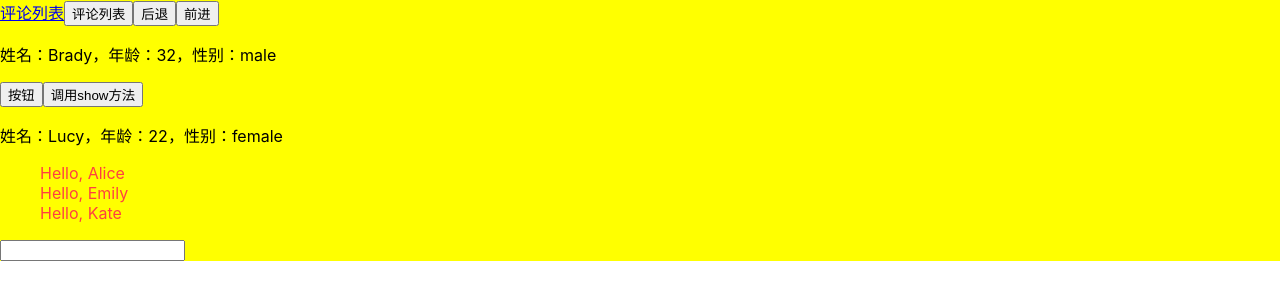
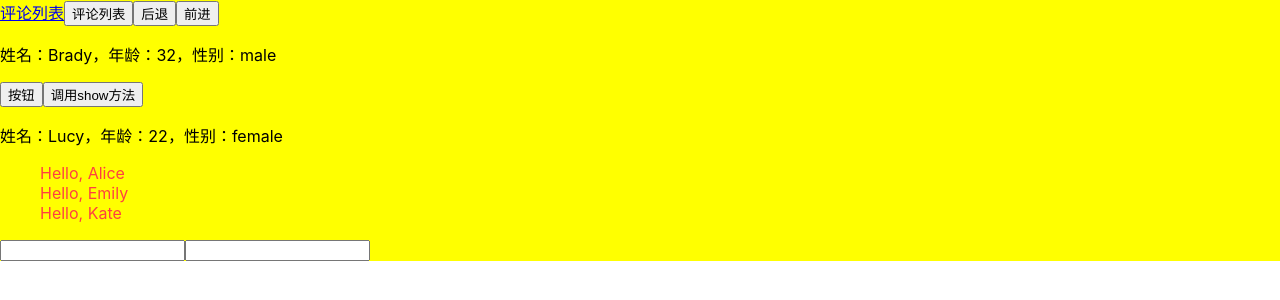
Before and after one commit to bradyCC/ReactDemo, a React (Create React App) app: page /#/demo1 in a window 1280 px wide. Shown: the top 300 px of the page. Built offline with nearby package versions, Linux system fonts and the light colour scheme.

Commit message:
React Demo

```diff
--- a/src/components/Demo4.jsx
+++ b/src/components/Demo4.jsx
@@ -8,13 +8,17 @@ class Demo4 extends Component {
   constructor(props) {
     super(props)
     this.state = {
-      msg: ``
+      msg: ``,
+      message: ''
     }
   }
 
   render() {
     return (
-      <input type="text" value={this.state.msg} onChange={this.mychangeHandler}/>
+      <div>
+        <input type="text" value={this.state.msg} onChange={this.mychangeHandler}/>
+        <input type="text" value={this.state.message} onChange={this.mychangeHandler} ref="message" />
+      </div>
     )
   }
 
@@ -23,7 +27,8 @@ class Demo4 extends Component {
     // console.log(event.target.value)
     //使用 this.setState() 方法修改 this.state.msg 的值
     this.setState({
-      msg: event.target.value
+      msg: event.target.value,
+      message: this.refs.message.value
     }, () => {
       console.log(this.state.msg)
     })
```
